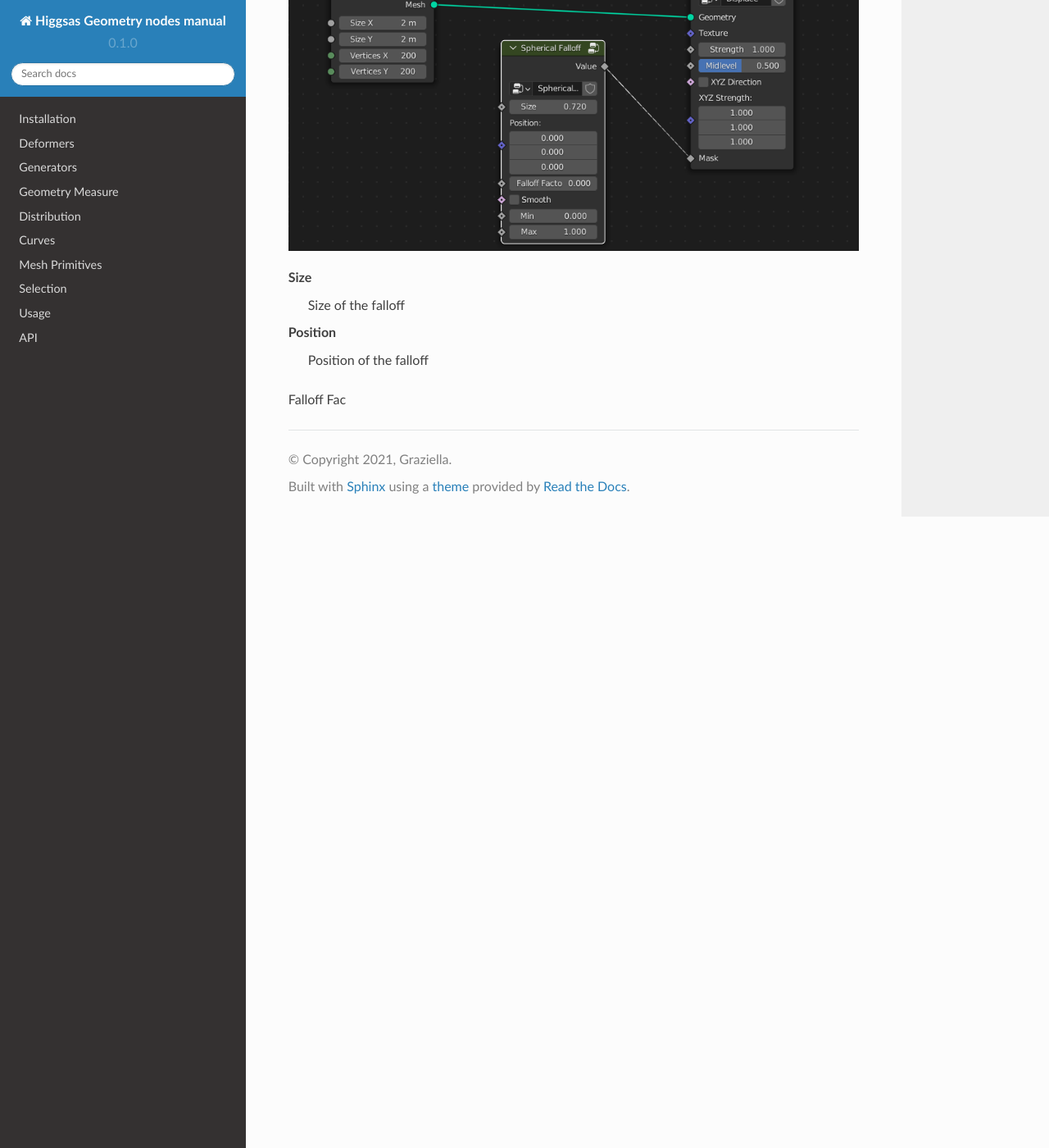
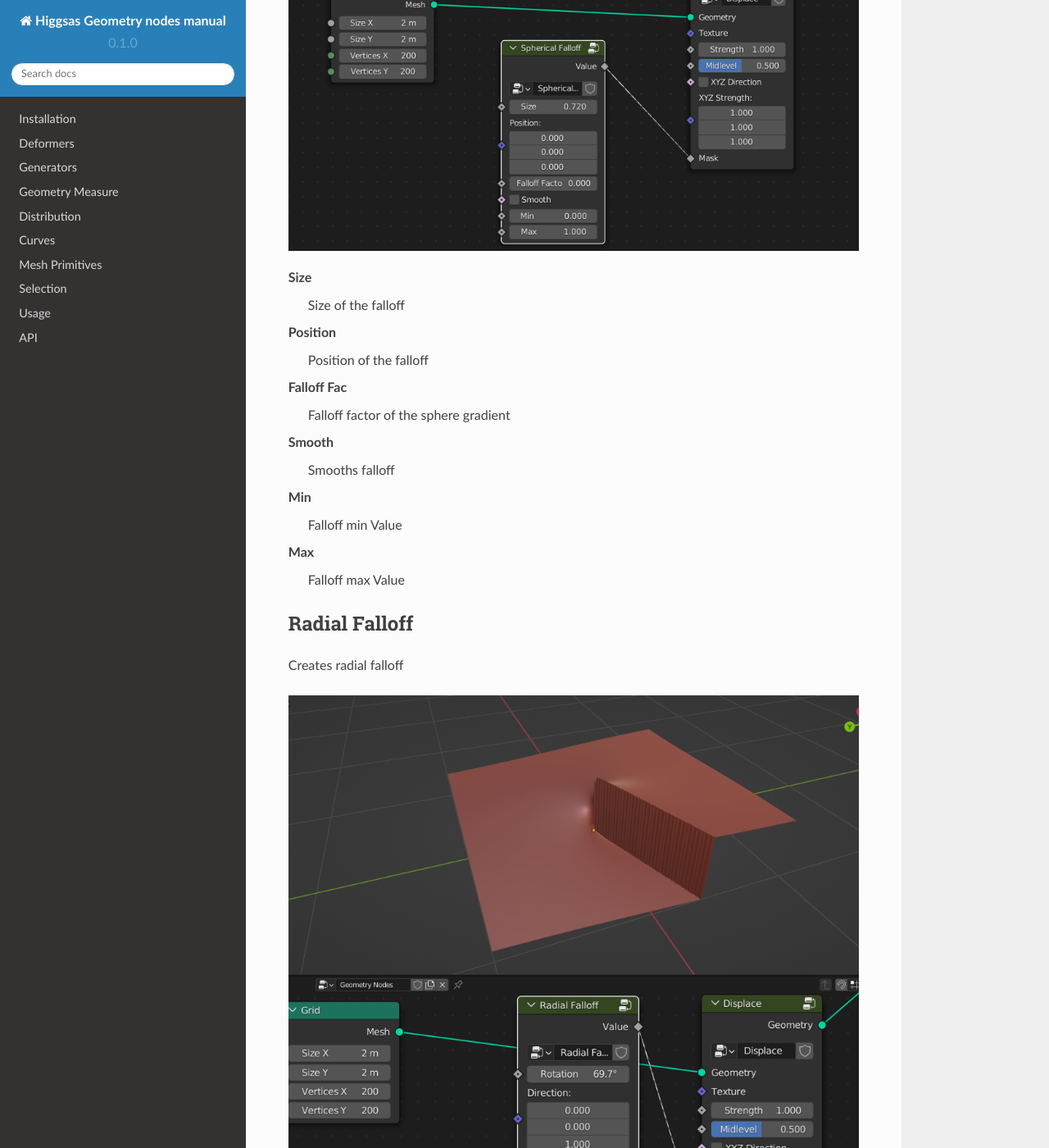
Before and after one commit to higgsas/higgsas_geo_nodes_manual, a Sphinx documentation site: the page built from docs/falloffs.rst, in a window 1280 px wide and 1400 px high, scrolled down 2189 px. Shown: the whole window at 82% size. Built offline with Sphinx 7.4.7 and the Read the Docs theme 2.0.0, drawn with Linux system fonts in a browser that asks for light colours; some of the changed text lies outside the part shown.

Commit message:
Update falloffs.rst

```diff
--- a/docs/falloffs.rst
+++ b/docs/falloffs.rst
@@ -53,3 +53,41 @@ Position
   Position of the falloff
 
 Falloff Fac
+  Falloff factor of the sphere gradient
+
+Smooth
+  Smooths falloff
+
+Min
+  Falloff min Value
+
+Max
+  Falloff max Value
+
+
+
+************************************************************
+Radial Falloff
+************************************************************
+
+Creates radial falloff
+
+.. image:: images/rad_fall.png
+
+Rotation
+  Rotation of the falloff
+
+Direction
+  Direction of the falloff
+
+Position
+  Position of the falloff
+
+Flip
+  Flips falloff
+
+Min
+  Falloff min Value
+
+Max
+  Falloff max Value
```
